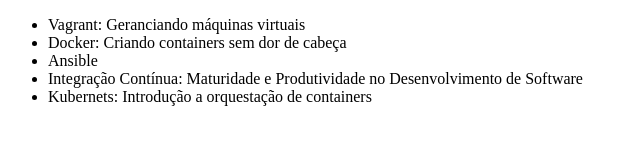
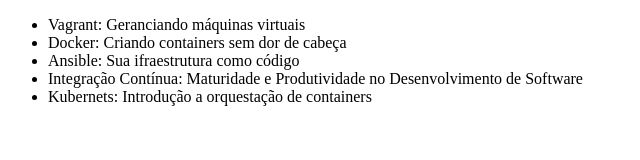
Before and after one commit to ErnandesDev/git-test, a plain HTML site: page index.html in a window 1280 px wide. Shown: the whole page, without its empty margins (0-640 px from the left). Drawn offline with Linux system fonts and the light colour scheme.

Commit message:
Alterando o nome do curso de Ansible

```diff
--- a/index.html
+++ b/index.html
@@ -8,7 +8,7 @@
     <ul>
         <li>Vagrant: Geranciando máquinas virtuais</li>
         <li>Docker: Criando containers sem dor de cabeça</li>
-        <li>Ansible</li>
+        <li>Ansible: Sua ifraestrutura como código</li>
         <li>Integração Contínua: Maturidade e Produtividade no Desenvolvimento de Software</li>
         <li>Kubernets: Introdução a orquestação de containers</li>
     </ul>
```
